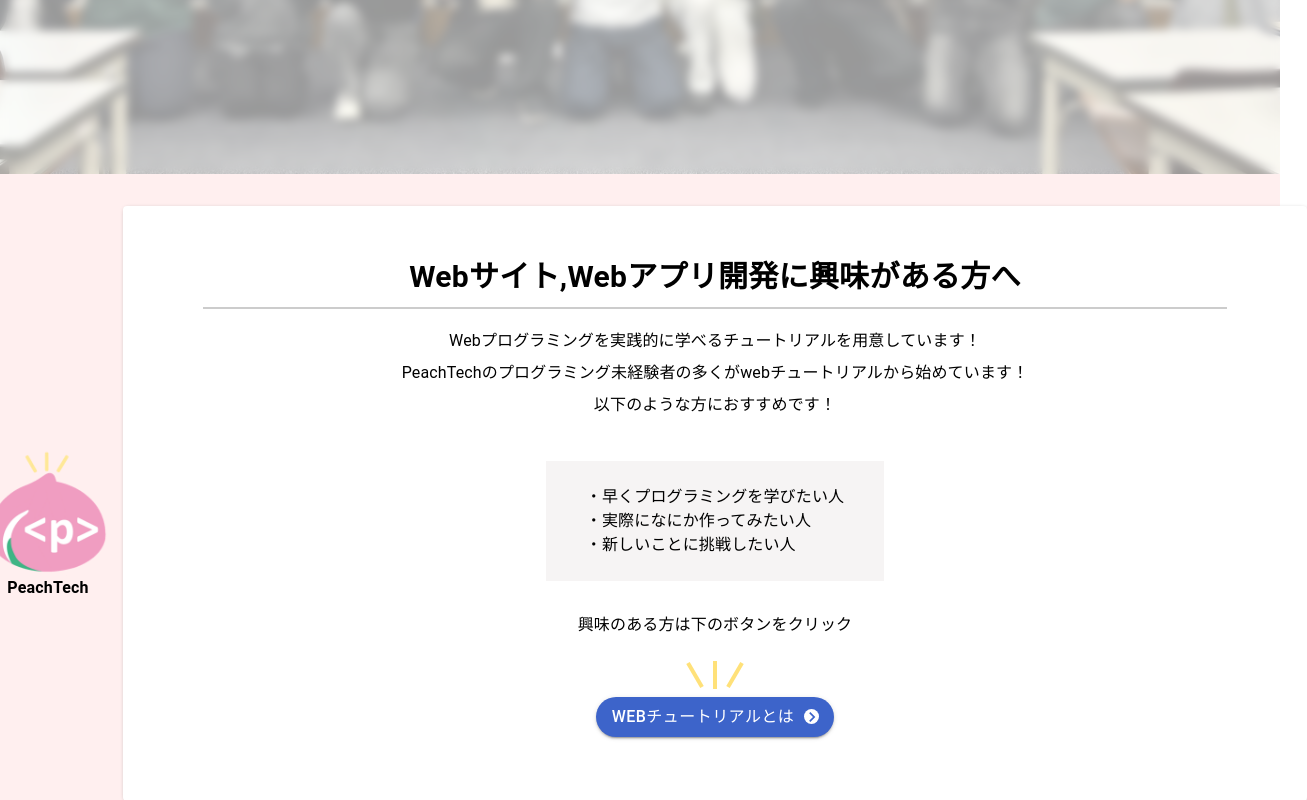
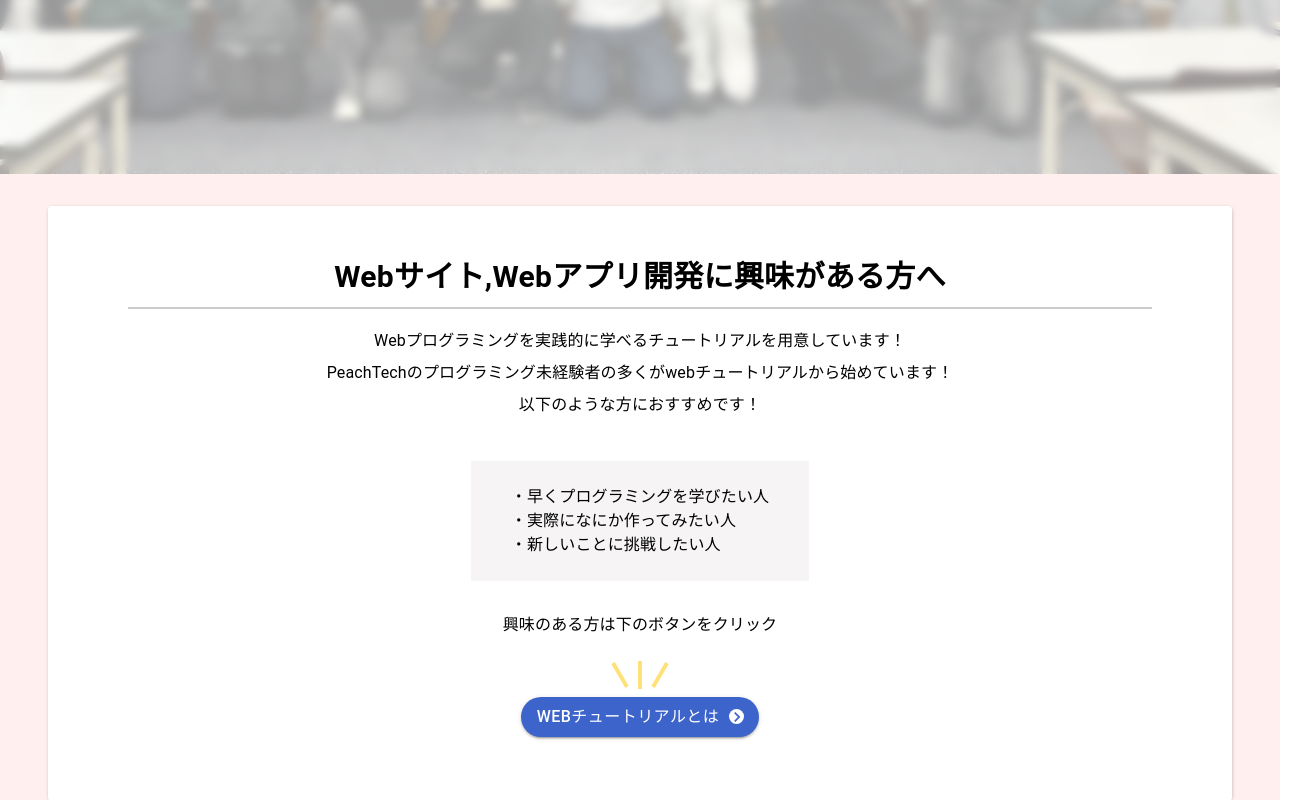
Before and after one commit to Peach-Tech0927/PeachTech-tutorial, a Next.js app: page /closing in a window 1280 px wide. Shown: the part 490-1290 px from the top of the page, 1307 px wide, since content can reach past the window. Built offline with nearby package versions, Linux system fonts and the light colour scheme.

Commit message:
謎に画像が増えていたので消した

```diff
--- a/app/components/Organisms/closing-second-view.tsx
+++ b/app/components/Organisms/closing-second-view.tsx
@@ -13,17 +13,6 @@ const ClosingSecondView = () => {
       py={{ xs: 3, md: 4 }}
       px={{ xs: 3, md: 0 }}
     >
-      <Box textAlign="center" alignContent="center" bgcolor="#FFEFEF" pt={5}>
-        <Image
-          src="/peachtech.png"
-          width={150}
-          height={150}
-          alt="peachtechのアイコン"
-        />
-        <Typography fontWeight="bold" mt={-3}>
-          PeachTech
-        </Typography>
-      </Box>
       <Box
         bgcolor={"white"}
         boxShadow={"0.5px 1px 5px -2px gray"}
```
